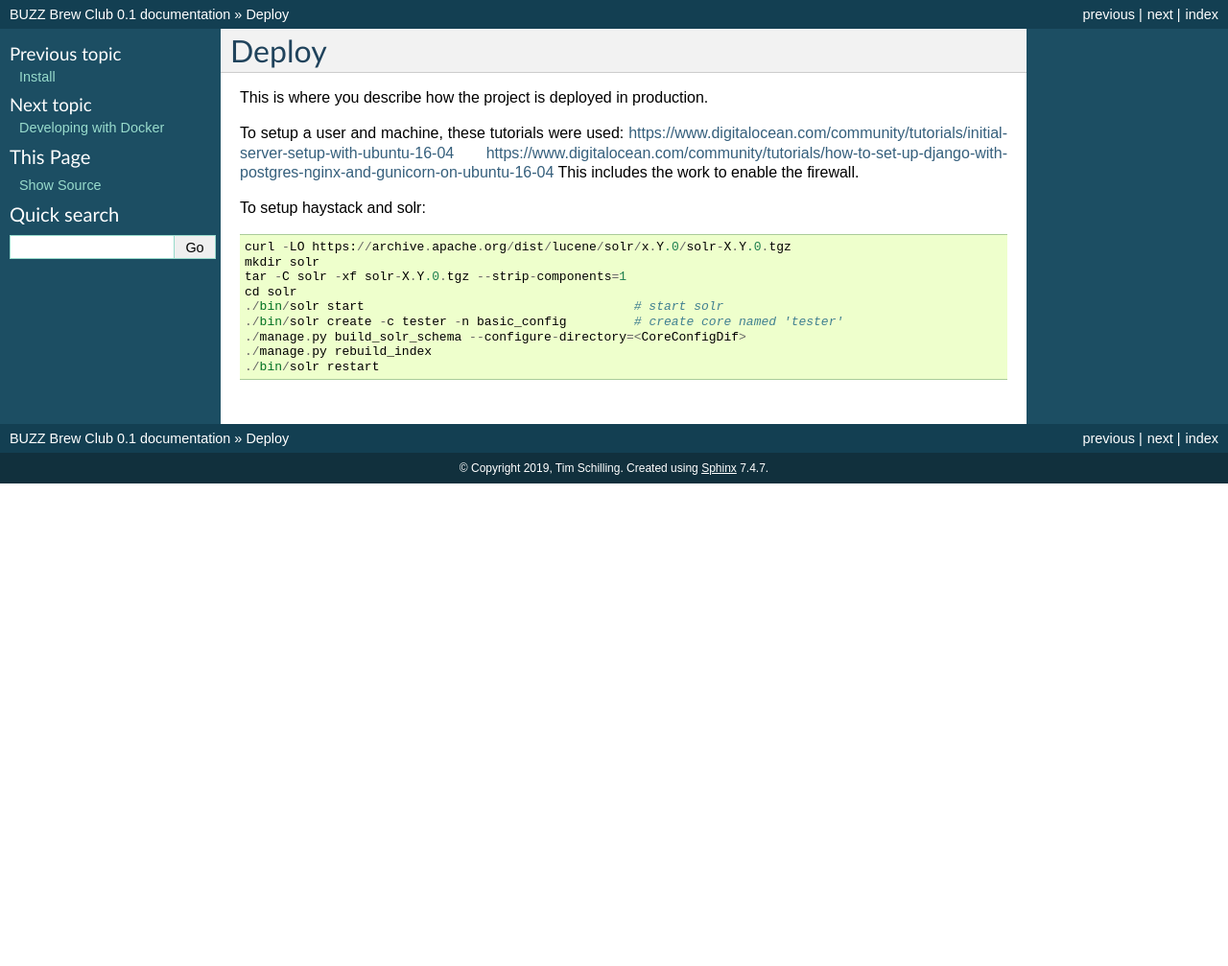
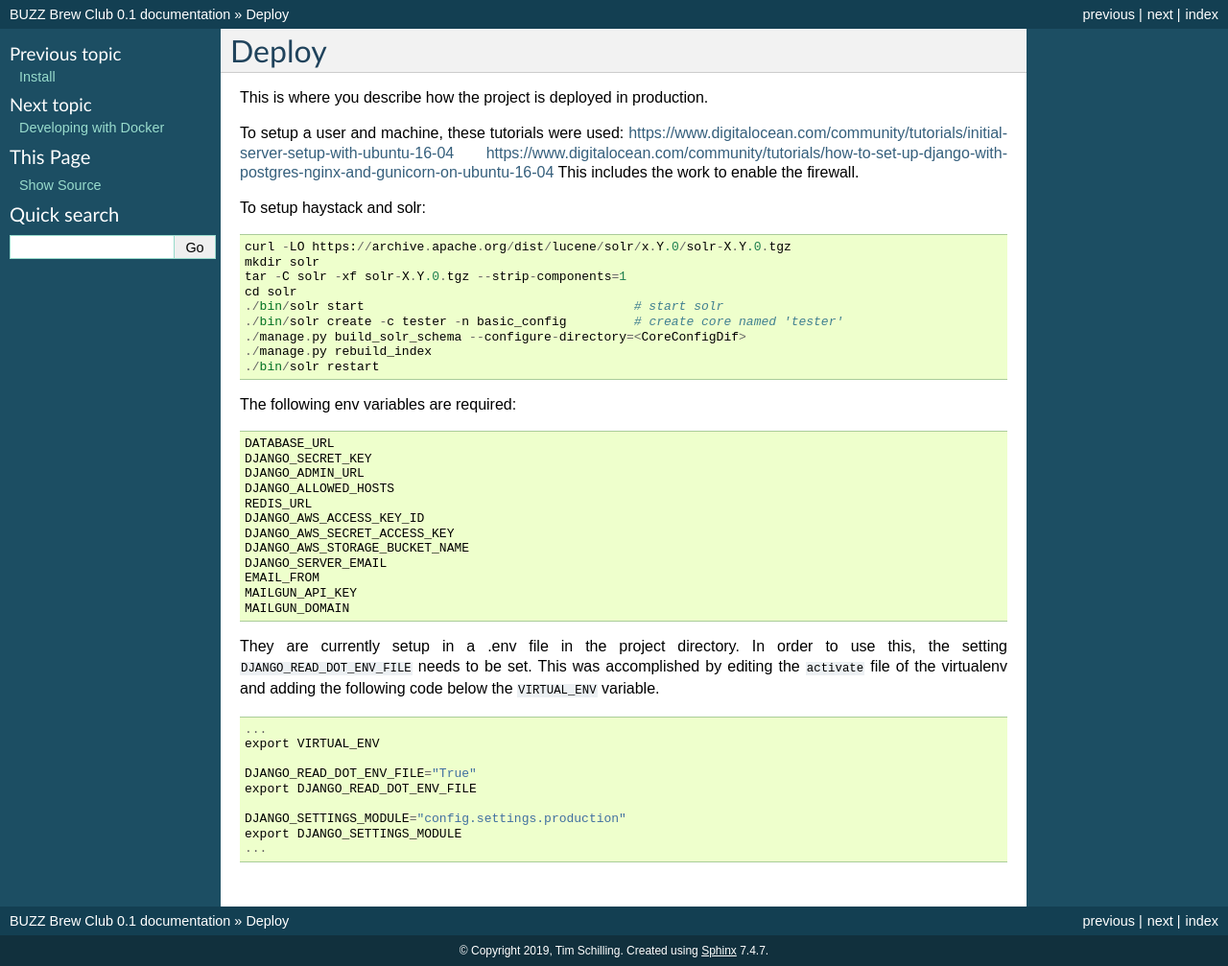
Before and after one commit to tim-schilling/buzzbrewclub, a Sphinx documentation site: the page built from docs/deploy.rst, in a window 1280 px wide. Shown: the whole page at 96% size. Built offline with Sphinx 7.4.7, drawn with Linux system fonts in a browser that asks for light colours; pages that are not in the unit, such as notebooks, are missing from menus; before the commit the page ends 900 px from its top, so only the background shows below that.

Commit message:
Update deploy docs and add buzz banner image.

```diff
--- a/docs/deploy.rst
+++ b/docs/deploy.rst
@@ -22,3 +22,38 @@ To setup haystack and solr:
     ./manage.py build_solr_schema --configure-directory=<CoreConfigDif>
     ./manage.py rebuild_index
     ./bin/solr restart
+
+
+The following env variables are required:
+
+::
+
+    DATABASE_URL
+    DJANGO_SECRET_KEY
+    DJANGO_ADMIN_URL
+    DJANGO_ALLOWED_HOSTS
+    REDIS_URL
+    DJANGO_AWS_ACCESS_KEY_ID
+    DJANGO_AWS_SECRET_ACCESS_KEY
+    DJANGO_AWS_STORAGE_BUCKET_NAME
+    DJANGO_SERVER_EMAIL
+    EMAIL_FROM
+    MAILGUN_API_KEY
+    MAILGUN_DOMAIN
+
+They are currently setup in a .env file in the project directory. In order to use this,
+the setting ``DJANGO_READ_DOT_ENV_FILE`` needs to be set. This was accomplished by editing
+the ``activate`` file of the virtualenv and adding the following code below the
+``VIRTUAL_ENV`` variable.
+
+::
+
+    ...
+    export VIRTUAL_ENV
+
+    DJANGO_READ_DOT_ENV_FILE="True"
+    export DJANGO_READ_DOT_ENV_FILE
+
+    DJANGO_SETTINGS_MODULE="config.settings.production"
+    export DJANGO_SETTINGS_MODULE
+    ...
```
Also changed, not shown: 1 other file.
